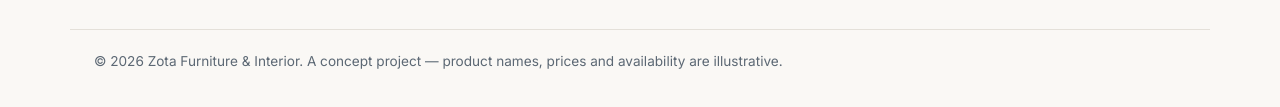
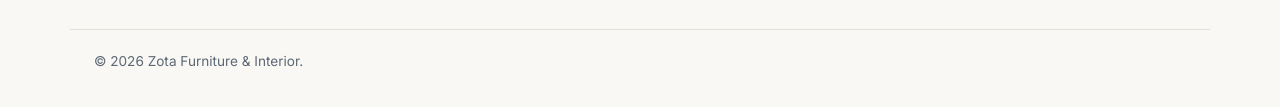
Before and after one commit to zikrayassin/zota, a plain HTML site: page posts/sustainable-furniture-guide.html in a window 1280 px wide. Shown: the part 8968-9075 px from the top of the page. Drawn offline with Linux system fonts and the light colour scheme.

Commit message:
Update footer legal text in sustainable furniture guide
Removed the product names, prices, and availability disclaimer from the footer.

```diff
--- a/posts/sustainable-furniture-guide.html
+++ b/posts/sustainable-furniture-guide.html
@@ -445,7 +445,7 @@
         </ul>
       </div>
     </div>
-    <p class="footer-legal">&copy; <span id="year">2026</span> Zota Furniture &amp; Interior. A concept project — product names, prices and availability are illustrative.</p>
+    <p class="footer-legal">&copy; <span id="year">2026</span> Zota Furniture &amp; Interior. </p>
   </footer>
 
   <script src="../script.js"></script>
```
